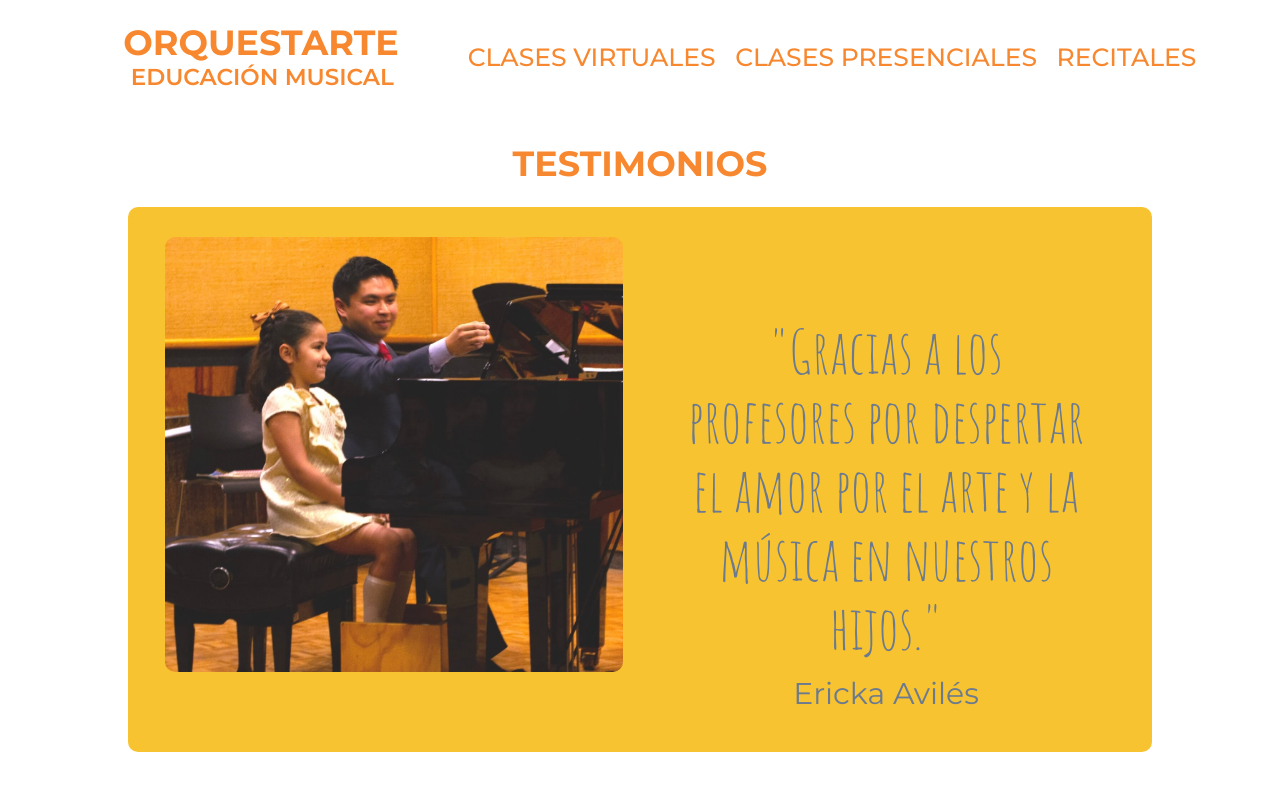
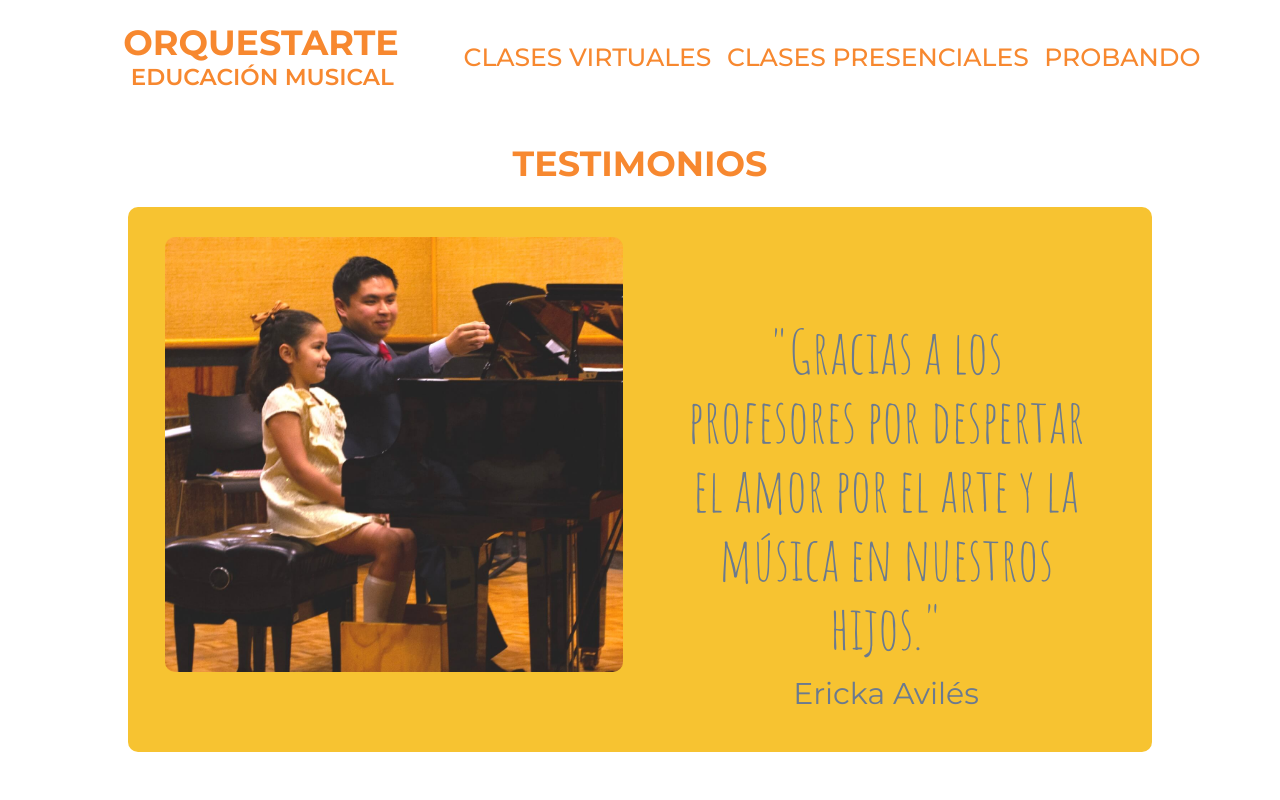
Before and after one commit to DavidEspinoG/orquestarte, a plain HTML site: page index.html in a window 1280 px wide. Shown: the top 800 px of the page. Drawn offline with nearby package versions, Linux system fonts and the light colour scheme.

Commit message:
probando

```diff
--- a/index.html
+++ b/index.html
@@ -27,7 +27,7 @@
                 <div class="navegacion">
                     <a href="virtuales.html" class="navegacion__enlaces">clases virtuales</a>
                     <a href="presenciales.html" class="navegacion__enlaces">clases presenciales</a>
-                    <a href="recitales.html" class="navegacion__enlaces">recitales</a>
+                    <a href="recitales.html" class="navegacion__enlaces">Probando</a>
                     <!-- <a href="colegio.html" class="navegacion__enlaces">música en tu colegio</a>
                     <a href="maestros.html" class="navegacion__enlaces navegacion__enlaces__unalinea">maestros</a>
                     <a href="contacto.html" class="navegacion__enlaces navegacion__enlaces__unalinea">contacto</a> -->
```
Also changed, not shown: 1 other file.
